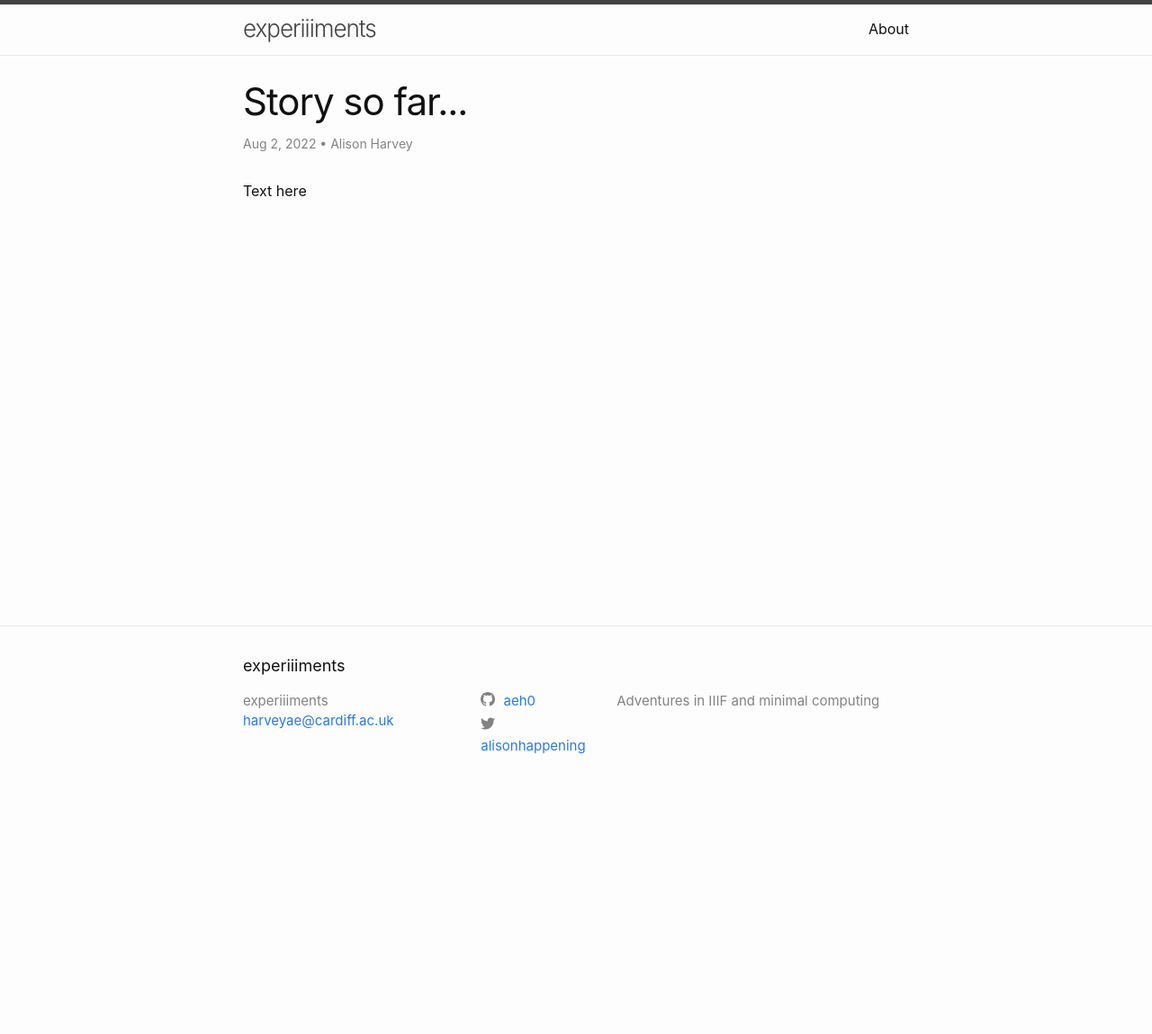
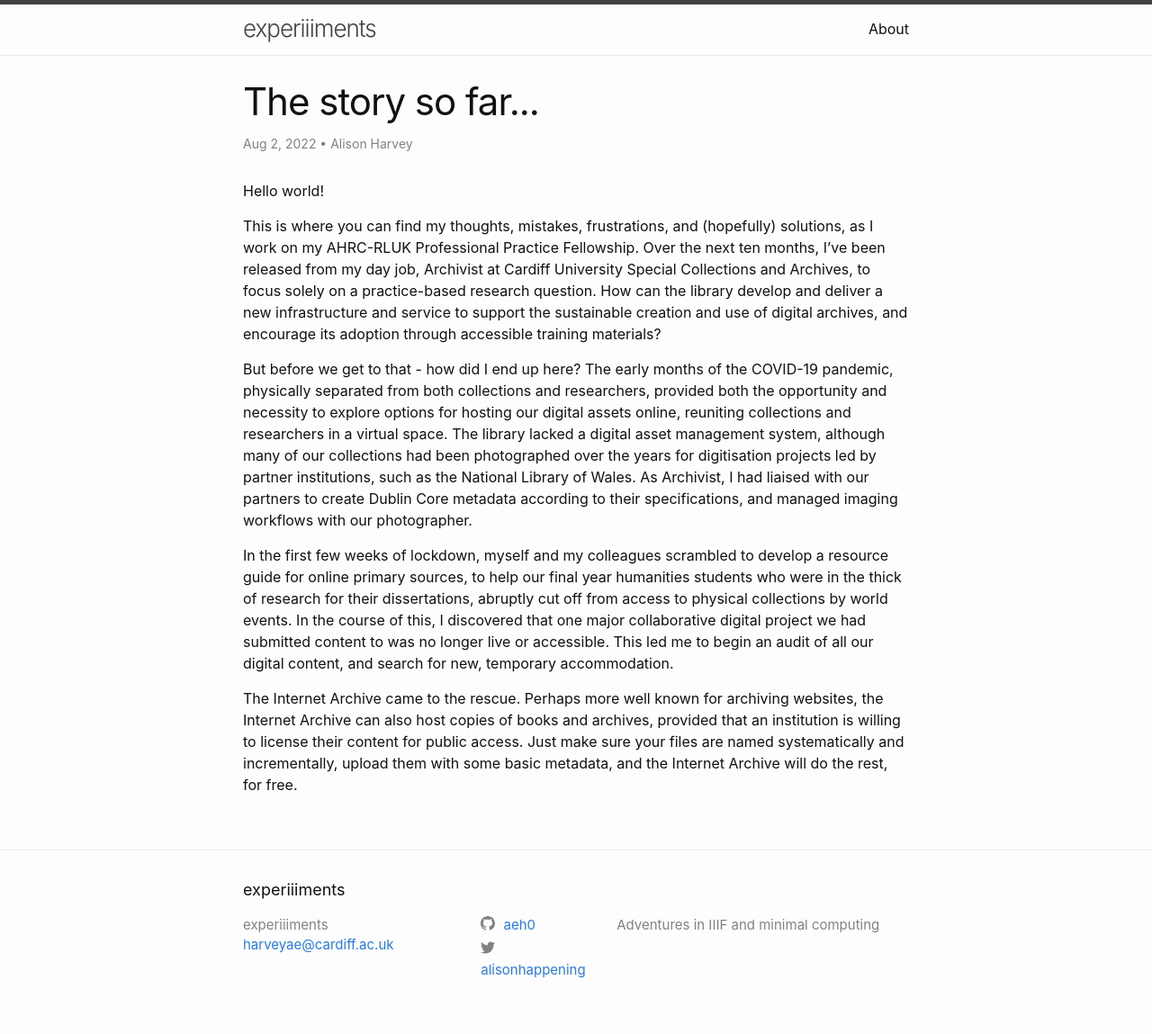
Before and after one commit to aeh0/experiiiments, a Jekyll site: the page built from _posts/2022-08-02-story-so-far.markdown, in a window 1280 px wide. Shown: the whole page at 90% size. Built offline with Jekyll 4.4.1, drawn with Linux system fonts in a browser that asks for light colours; before the commit the page ends 900 px from its top, so only the background shows below that.

Commit message:
Post update

```diff
--- a/_posts/2022-08-02-story-so-far.markdown
+++ b/_posts/2022-08-02-story-so-far.markdown
@@ -1,7 +1,17 @@
 ---
 layout: post
-title: "Story so far..."
+title: "The story so far..."
 author: "Alison Harvey"
 date: 2022-08-02
 ---
-Text here
+Hello world!
+
+This is where you can find my thoughts, mistakes, frustrations, and (hopefully) solutions, as I work on my AHRC-RLUK Professional Practice Fellowship. Over the next ten months, I've been released from my day job, Archivist at Cardiff University Special Collections and Archives, to focus solely on a practice-based research question. How can the library develop and deliver a new infrastructure and service to support the sustainable  creation and use  of digital archives, and encourage its adoption through accessible training materials?
+
+But before we get to that - how did I end up here?
+<!--more-->
+The early months of the COVID-19 pandemic, physically separated from both collections and researchers, provided both the opportunity and necessity to explore options for hosting our digital assets online, reuniting collections and researchers in a virtual space. The library lacked a digital asset management system, although many of our collections had been photographed over the years for digitisation projects led by partner institutions, such as the National Library of Wales. As  Archivist, I had liaised with our partners to create Dublin Core metadata according to their specifications, and managed imaging workflows with our photographer.
+
+In the first few weeks of lockdown, myself and my colleagues scrambled to develop a resource guide for online primary sources, to help our final year humanities students who were in the thick of research for their dissertations, abruptly cut off from access to physical collections by world events. In the course of this, I discovered that one major collaborative digital project we had submitted content to was no longer live or accessible. This led me to begin an audit of all our digital content, and search for new, temporary accommodation.
+
+The Internet Archive came to the rescue. Perhaps more well known for archiving websites, the Internet Archive can also host copies of books and archives, provided that an institution is willing to license their content for public access. Just make sure your files are named systematically and incrementally, upload them with some basic metadata, and the Internet Archive will do the rest, for free.
```
